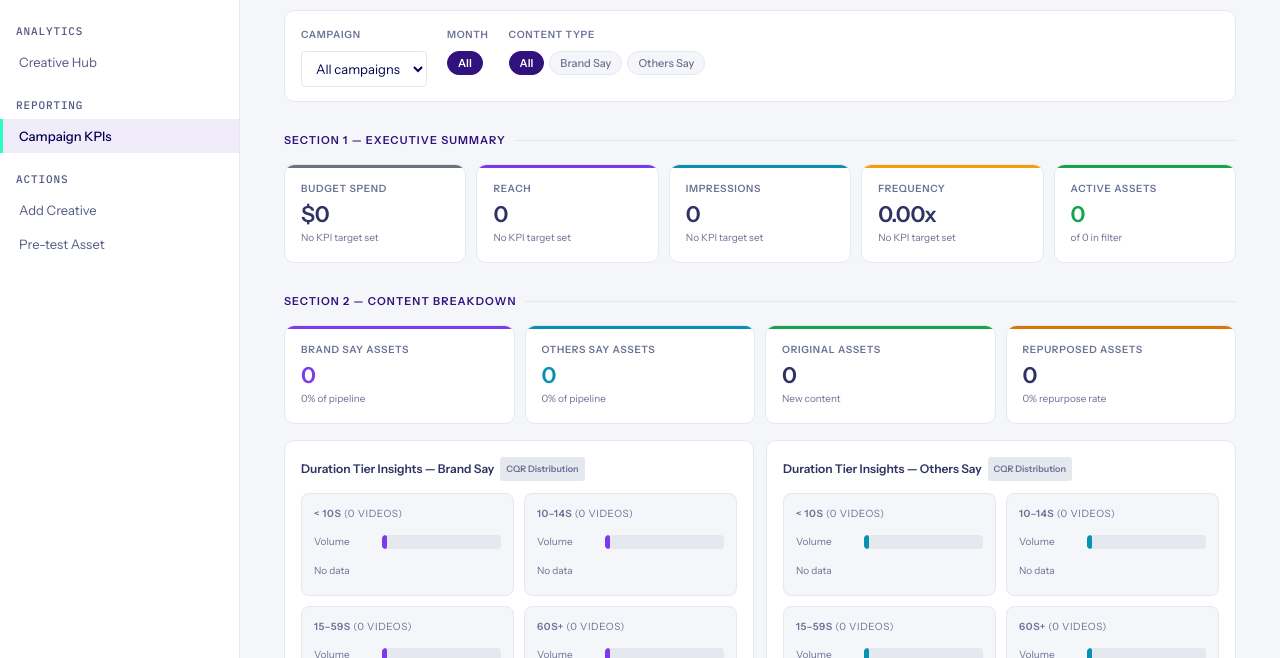
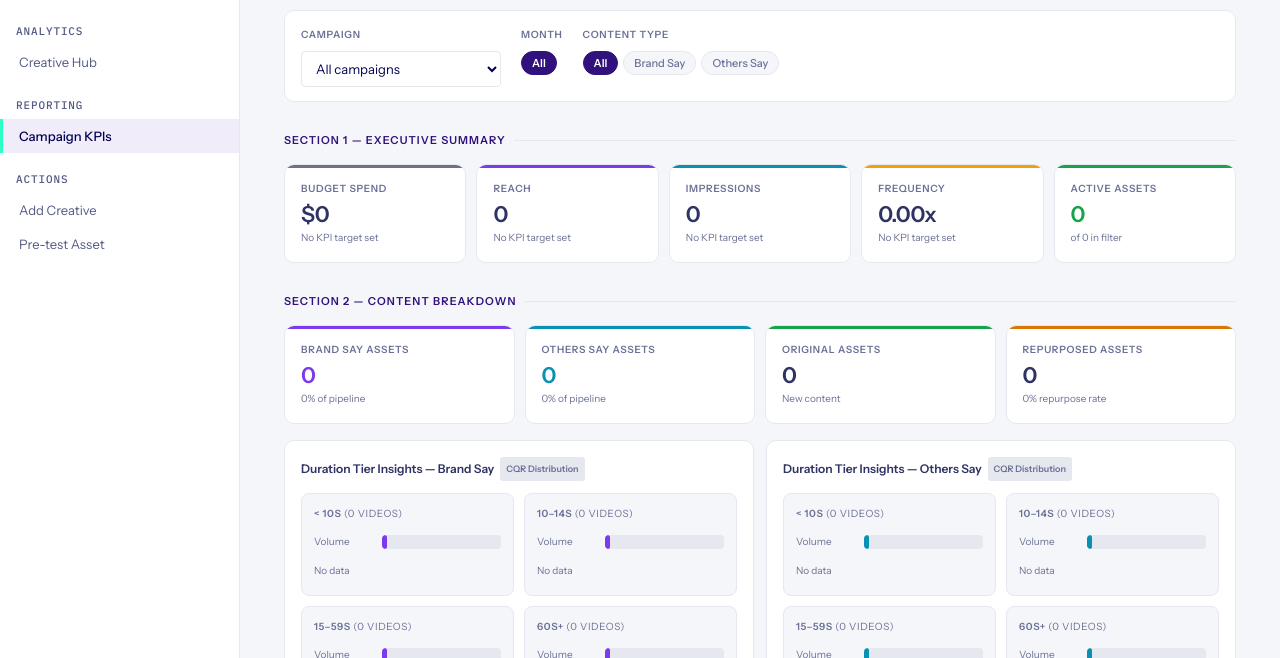
Before and after one commit to ahmadkabir0702/Lifebuoy-dashboard-backend, a website: page public/index.html in a window 1280 px wide. Both pictures are taken after a click on the element "Campaign KPIs". Shown: the part 142-800 px from the top of the page. Drawn offline with nearby package versions, Linux system fonts and the light colour scheme; no server answers.

Commit message:
Update styles.css

```diff
--- a/public/css/styles.css
+++ b/public/css/styles.css
@@ -501,3 +501,11 @@ select:focus, .search-input:focus, .modal-input:focus { border-color:var(--viole
   .topbar { flex-wrap:wrap; align-items:flex-start; padding:12px 24px; }
   .filters { flex:1 1 100%; margin-top:12px; justify-content:flex-start; }
 }
+
+.kfi-select {
+  height:36px; background:var(--surface-0);
+  border:1px solid var(--line-200); border-radius:var(--r-sm);
+  padding:0 10px; font:400 13px var(--font-ui); color:var(--ink-900);
+  min-width:200px; cursor:pointer;
+}
+.kfi-select:hover { border-color:var(--ink-300); }
```
